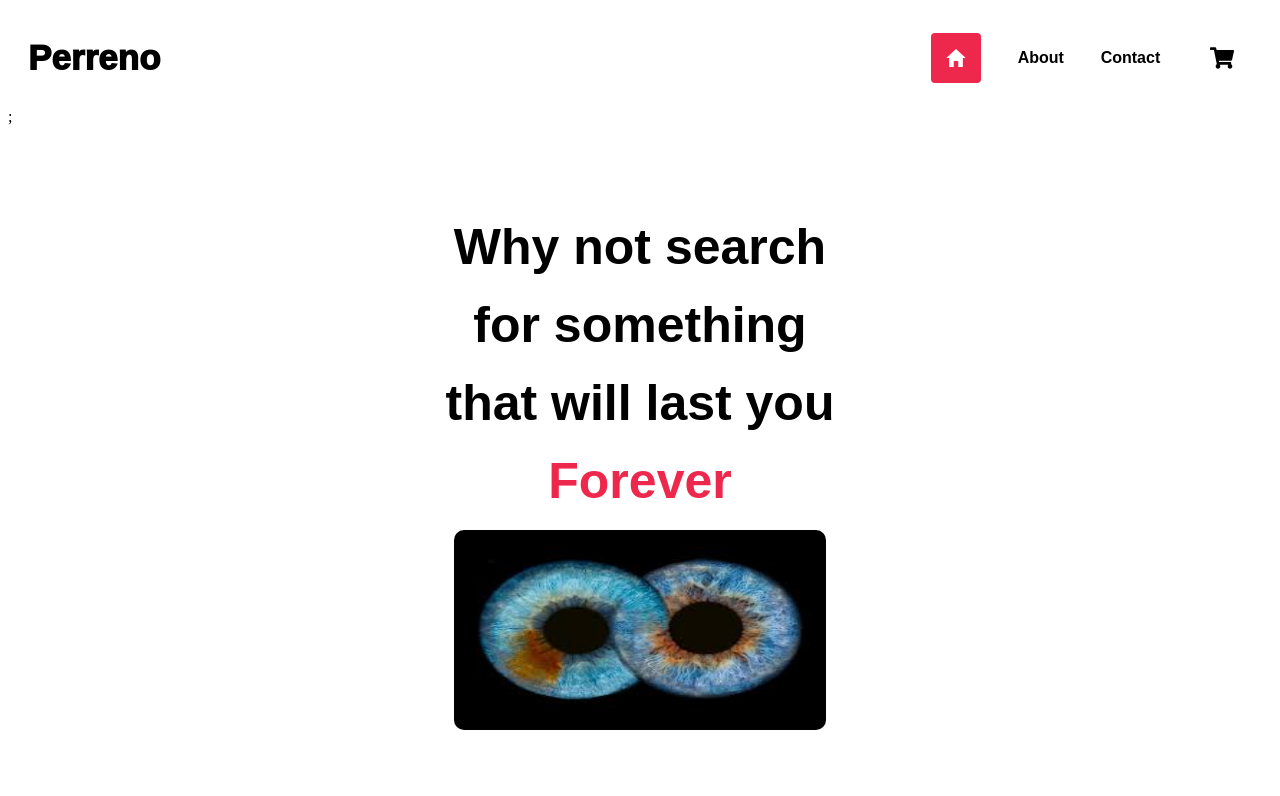
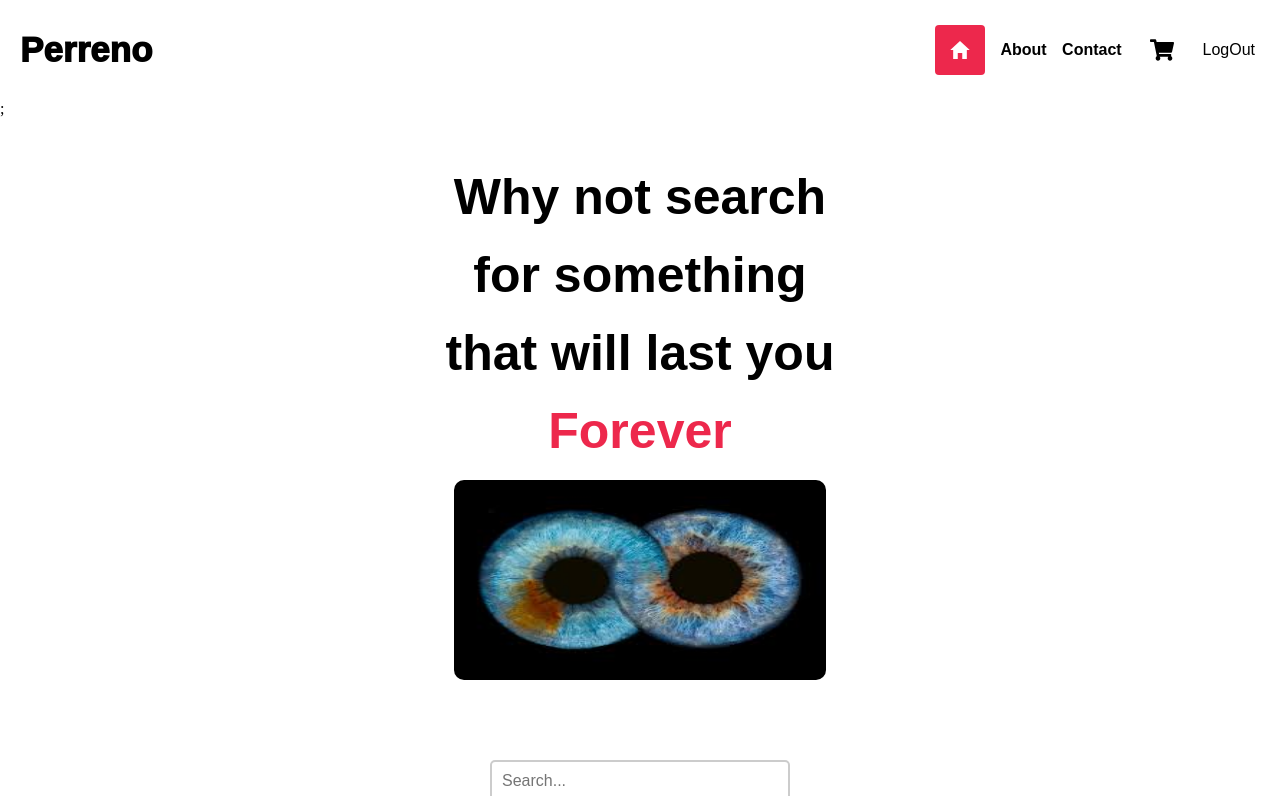
Before and after one commit to rgarcia2304/class-app, a Next.js app: page /dashboard in a window 1280 px wide. Shown: the top 796 px of the page. Built offline with nearby package versions, Linux system fonts and the light colour scheme; no server answers; sample sign-in values are in the browser's storage.

Commit message:
working user previldges around site

```diff
--- a/components/dashboard/Dashboard/Hero.js
+++ b/components/dashboard/Dashboard/Hero.js
@@ -2,6 +2,7 @@ import React from 'react';
 import styled from 'styled-components';
 import SearchBar from './SearchBar';
 import { useState,useEffect } from 'react';
+import { useContext } from 'react';
 
 const Hero = () => {
   return (
--- /dev/null
+++ b/components/dashboard/Dashboard/Logout.js
@@ -0,0 +1,44 @@
+import React from 'react';
+import Link  from 'next/link';
+import styled from 'styled-components';
+import { getAuth, signOut } from "firebase/auth";
+import { useStateContext } from '@/context/StateContext';
+import {useRouter} from 'next/router';
+
+const LogOut = () => {
+    const { setUser } = useStateContext();
+    const auth = getAuth();
+    const router = useRouter();
+
+    const onSubmit = async (e) => {
+        e.preventDefault();
+        signOut(auth).then(() => {
+          // Sign-out successful.
+          setUser(null);
+          router.push('/');
+        }).catch((error) => {
+          // An error happened.
+        });
+
+      };
+
+  return (
+    <LogoutButton onClick={onSubmit}>LogOut</LogoutButton>
+  );
+};
+
+
+const LogoutButton = styled.div`{
+      background-color: #ed284c;
+      border: none;
+      color: white;
+      padding: 10px 15px;
+      text-align: center;
+      border-radius: 12px;
+      font-size: 16px;
+      text-decoration: none;
+      font-weight: 600;
+}
+
+`;
+export default LogOut
--- a/components/dashboard/Dashboard/Navbar.js
+++ b/components/dashboard/Dashboard/Navbar.js
@@ -4,12 +4,12 @@ import Link from 'next/link'
 //import { logOut } from '@/backend/Auth';
 //import { useStateContext } from '@/context/StateContext';
 import Home from './Home';
-import LoginButton from './LoginButton';
+import ShoppingCart from '../ShoppingCart';
+import LogOut from './Logout';
 import SignUpButton from './SignUpButton';
-import ShoppingCart from '../ShoppingCart';
+
+//import { useStateContext } from '@/context/StateContext';
 const Navbar = () => {
-  //const { setUser } = useStateContext()
-
   return (
     <Nav>
       <Logo href="/">Perreno </Logo>
@@ -18,9 +18,12 @@ const Navbar = () => {
         <About href="/about">About</About>
         <Contact  href="/contact"> Contact</Contact>
          <ShoppingCart></ShoppingCart>
+         <LogOut></LogOut>
+
       </Right_Items>
     </Nav>
-  );
+    );
+
 };
 
 const Contact = styled(Link)`
--- a/components/landingpage/LandingPage/Hero.js
+++ b/components/landingpage/LandingPage/Hero.js
@@ -1,6 +1,7 @@
 import React from 'react';
 import styled from 'styled-components';
 import { useState,useEffect } from 'react';
+import Link from 'next/link';
 const item_list = [
   { word: "Shoes", image: "/images/shoes.jpg" },
   { word: "Cowboy Hat", image: "/images/cowboy.webp" },
@@ -37,7 +38,7 @@ useState(() => {
             <Header4>{currentWord.word}</Header4>
             <Header3>for you</Header3>
             <Image src={currentWord.image} alt={currentWord.word} />
-            <CTAButton>Get Started Today</CTAButton>
+            <CTAButton href='/auth/signup'>Get Started Today</CTAButton>
         </Container>
     </Section>
   );
@@ -101,7 +102,7 @@ const Header4 = styled.h1`
 
 
 
-const CTAButton = styled.button`
+const CTAButton = styled(Link)`
     display:flex;
     justify-content:center;
     background-color:#ed284c;
@@ -116,6 +117,7 @@ const CTAButton = styled.button`
     width:250px;
     height:50px;
     align-items: center;
+    font-family:sans-serif;
 `;
 
 const Image = styled.img`
--- a/context/StateContext.js
+++ b/context/StateContext.js
@@ -13,21 +13,25 @@ export const StateContext = ({ children }) => {
   const router = useRouter()
   const { asPath } = useRouter()
 
-  // AUTHENTICATION REMEMBER ME USEEFFECT
-  // useEffect(() => {
-  //   const unsubscribe = onIdTokenChanged(auth, (user) => {
-  //     if(user){
-  //       console.log('Token or user state changed:', user)
-  //       user.getIdToken().then((token) => {
-  //         console.log('New ID token:', token)
-  //       })
-  //       setUser(user)
-  //     } else {
-  //       setUser(null) //there is no user signed in
-  //     }
-  //   });
-  //   return () => unsubscribe();
-  // }, []);
+  //AUTHENTICATION REMEMBER ME USEEFFECT
+  useEffect(() => {
+    //initialy user
+  const unsubscribe = onIdTokenChanged(auth, (user) => {
+    if (user) {
+      console.log('Token or user state changed:', user);
+      user.getIdToken().then((token) => {
+        console.log('New ID token:', token);
+      });
+      setUser(user);
+      window.currentUser = user; // global assignment for debugging
+    } else {
+      //if someone
+      setUser(null);
+      window.currentUser = null;
+    }
+  });
+  return () => unsubscribe();
+}, []);
 
 
 
--- a/package.json
+++ b/package.json
@@ -9,6 +9,7 @@
     "lint": "next lint"
   },
   "dependencies": {
+    "axios": "^1.8.1",
     "firebase": "^11.3.1",
     "next": "15.1.7",
     "react": "^19.0.0",
--- a/pages/_app.js
+++ b/pages/_app.js
@@ -1,6 +1,37 @@
 
+import Head from 'next/head' //use instead of head
+import { StateContext } from "@/context/StateContext"
+import { createGlobalStyle } from 'styled-components'
+
+export const GlobalStyle = createGlobalStyle`
+  *
+  {
+    box-sizing: border-box;
+    margin: 0;
+    padding: 0;
+  }
+`
 
 export default function App({ Component, pageProps }) {
-  return <Component {...pageProps} />;
+  return (
+    <>
+        <Head>
+          <title>MVP Starter</title>
+          <meta name='description' content='Put a description here about your app'/>
+          <meta name='robots' content='index, follow'/>
+          <link rel="apple-touch-icon" sizes="180x180" href="/favicon_package/apple-touch-icon.png"/>
+          <link rel="icon" type="image/png" sizes="32x32" href="/favicon_package/favicon-32x32.png"/>
+          <link rel="icon" type="image/png" sizes="16x16" href="/favicon_package/favicon-16x16.png"/>
+          <link rel="manifest" href="/favicon_package/site.webmanifest"/>
+          <meta name="msapplication-TileColor" content="#da532c"/>
+          <meta name="theme-color" content="#ffffff"/>
+        </Head>
 
+        <GlobalStyle />
+
+      <StateContext>
+        <Component {...pageProps} />
+      </StateContext>
+    </>
+  )
 }
--- a/pages/auth/login.js
+++ b/pages/auth/login.js
@@ -8,19 +8,15 @@ import LandingBar from '@/components/landingpage/LandingPage/LandingBar'
 import { auth } from '@/backend/Firebase'
 
 const Login = () => {
-
-    const [email, setEmail] = useState('')
+    const [email, setEmail] = useState('');
     const [password, setPassword] = useState('');
     const router = useRouter()
 
     const onSubmit = async (e) => {
-      e.preventDefault()
-
       e.preventDefault();
       signInWithEmailAndPassword(auth, email, password)
       .then((userCredential) => {
           // Signed in
-          const user = userCredential.user;
           router.push('/dashboard')
           console.log(user);
       })
--- a/pages/dashboard.js
+++ b/pages/dashboard.js
@@ -3,38 +3,28 @@ import styled from 'styled-components'
 import Link from 'next/link'
 import Navbar from '@/components/dashboard/Dashboard/Navbar'
 import Hero from '@/components/dashboard/Dashboard/Hero'
-//import { useStateContext } from '@/context/StateContext'
+import { useStateContext } from '@/context/StateContext'
 import { useRouter } from 'next/router'
 import Footer from '@/components/dashboard/Dashboard/Footer'
 
+const Dashboard = () => {
+  const { user } = useStateContext()
+  const router = useRouter()
 
-
-const Dashboard = () => {
-
-  // const { user } = useStateContext()
-
-  // const router = useRouter()
-
-
-  // useEffect(() => {
-  //   if(!user){
-  //     router.push('/')
-  //   }else{
-
-  //   }
-  // }, user)
-
-
-
+  useEffect(() => {
+    //still thinks user is undefined
+    if(user===null){
+      router.push('/')
+    }else{
+    }
+  }, [user])
 
   return (
     <>
         <Navbar></Navbar>;
         <Hero> </Hero>;
         <Footer></Footer>;
-
     </>
-
   )
 }
 
```
Also changed, not shown: components/aboutpage/Navbar.js (+4 -6 lines), pages/auth/signup.js (+37 -47 lines), pages/api/redditApi.js (added), 1 other file (tests, documents, lock files or other folders).
